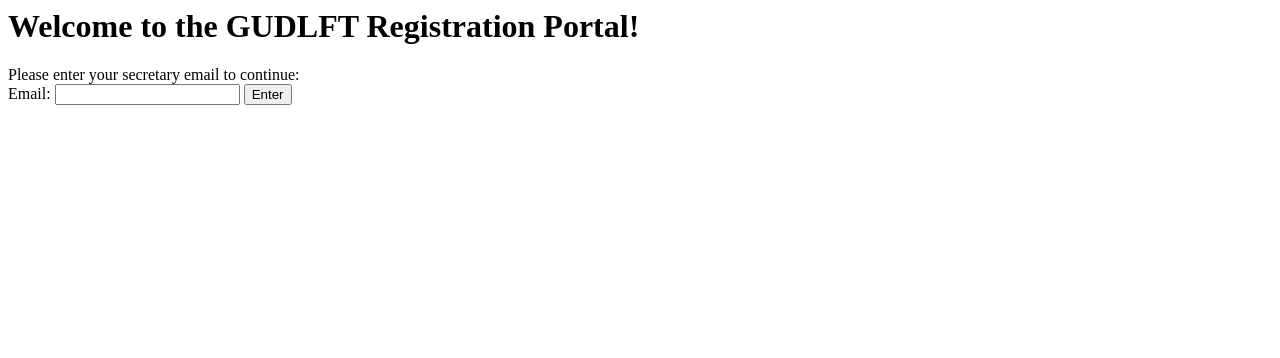
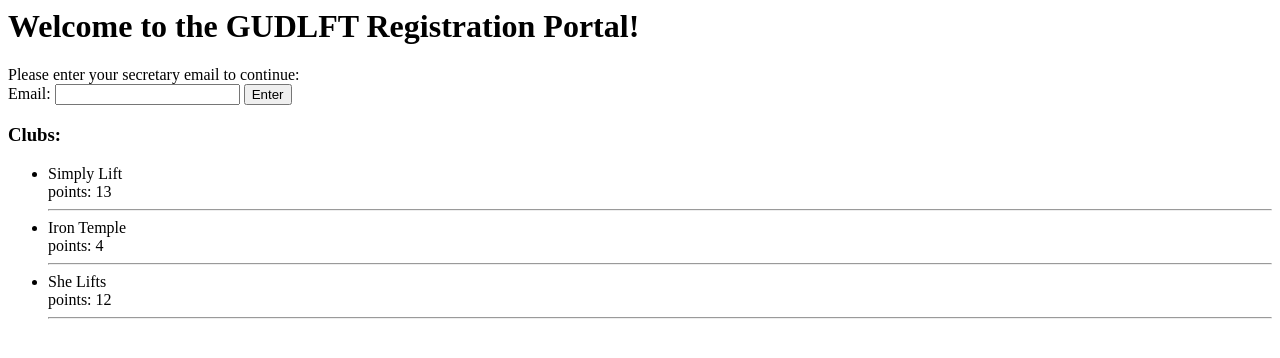
Before and after one commit to dylan-pecqueux/python_testing, a Flask app: page / in a window 1280 px wide. Shown: the top 358 px of the page. Run offline with Flask 2, Linux system fonts and the light colour scheme.

Commit message:
add feature

```diff
--- a/server.py
+++ b/server.py
@@ -21,12 +21,13 @@ app.secret_key = 'something_special'
 competitions = loadCompetitions()
 clubs = loadClubs()
 
+def format_date(date):
+    return datetime.strptime(date, ('%Y-%m-%d %H:%M:%S'))
+
 @app.route('/')
 def index():
-    return render_template('index.html')
+    return render_template('index.html', clubs=clubs)
 
-def format_date(date):
-    return datetime.strptime(date, ('%Y-%m-%d %H:%M:%S'))
 
 @app.route('/showSummary',methods=['POST', 'GET'])
 def showSummary():
--- a/templates/index.html
+++ b/templates/index.html
@@ -21,5 +21,14 @@
         <input type="email" name="email" id=""/>
         <button type="submit">Enter</button>
     </form>
+    <h3>Clubs:</h3>
+    <ul>
+        {% for club in clubs %}
+        <li>
+            {{club['name']}}<br />
+            points: {{club['points']}}</br>
+        </li>
+        <hr />
+        {% endfor %}
 </body>
 </html>
```
